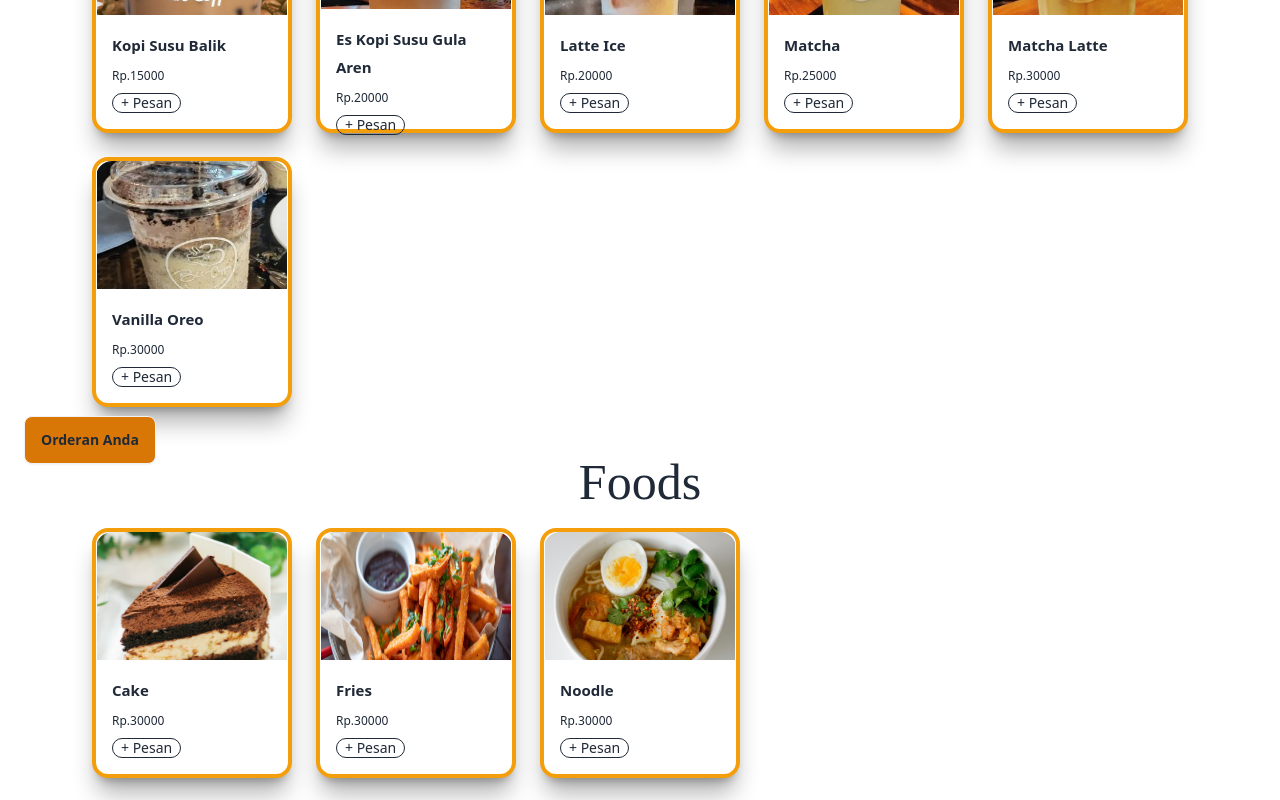
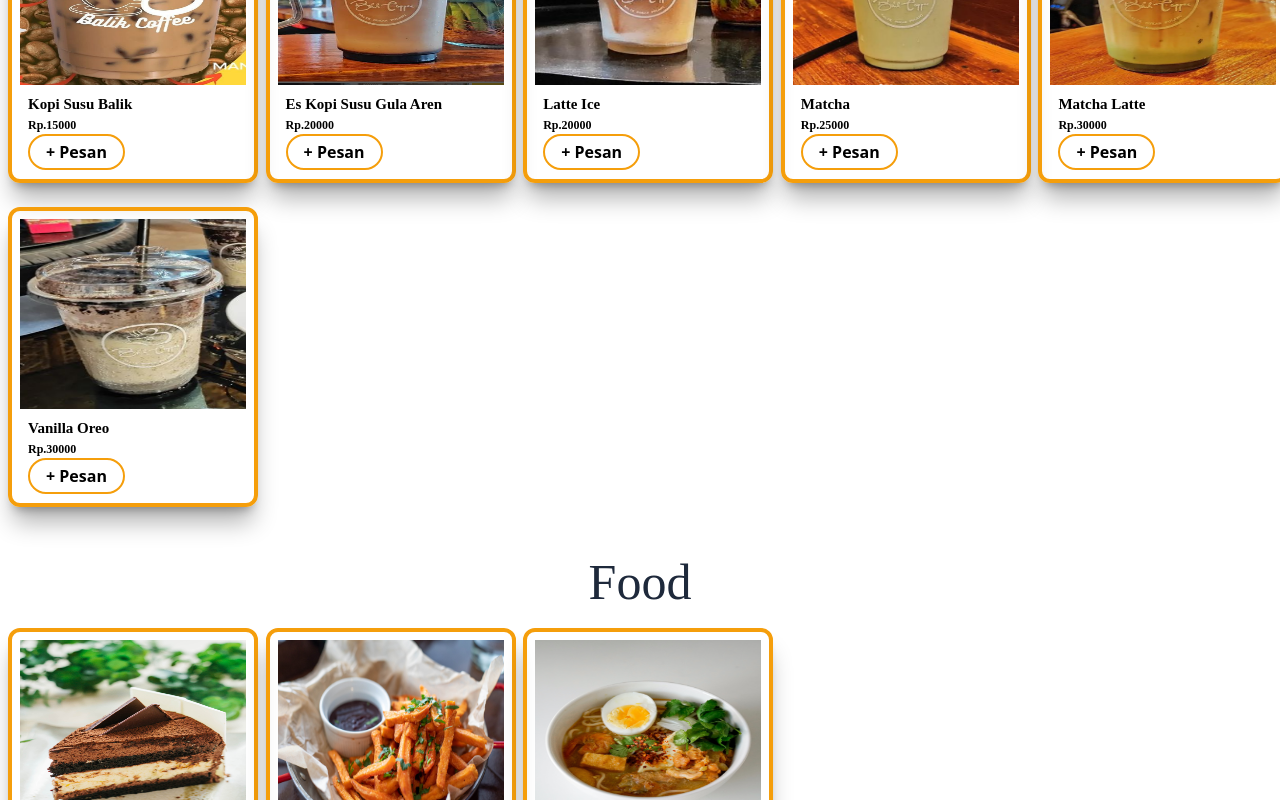
Before and after one commit to zikran69/DockerExMachina, a React (Vite) app: page /Order in a window 1280 px wide. Shown: the part 320-1120 px from the top of the page. Built offline with nearby package versions, Linux system fonts and the light colour scheme; a web font is replaced by a local one.

Commit message:
order list

```diff
--- a/package.json
+++ b/package.json
@@ -10,7 +10,6 @@
     "preview": "vite preview"
   },
   "dependencies": {
-    "boxicons": "^2.1.4",
     "react": "^18.2.0",
     "react-dom": "^18.2.0",
     "react-router-dom": "^6.20.0",
@@ -24,7 +23,6 @@
     "@types/react-dom": "^18.2.15",
     "@vitejs/plugin-react": "^4.2.0",
     "autoprefixer": "^10.4.16",
-    "daisyui": "^4.4.19",
     "eslint": "^8.53.0",
     "eslint-plugin-react": "^7.33.2",
     "eslint-plugin-react-hooks": "^4.6.0",
--- a/src/component/Order/orderdrink.jsx
+++ b/src/component/Order/orderdrink.jsx
@@ -3,25 +3,33 @@ export default function Orderdrink() {
   return (
     <div className="w-full lg:pt-[120px] pt-[60px]">
       <div className="w-full flex justify-center items-center">
-        <h1 className="font-primary text-[30px] lg:text-[50px]">Drinks</h1>
+        <h1 className="font-primary text-[30px] lg:text-[50px] text-slate-800">
+          Drinks
+        </h1>
       </div>
       <div className="w-full p-2 flex items-center justify-center">
         <div className="grid grid-cols-2 gap-2 lg:grid-cols-5 lg:gap-6">
           {drink.map((item, index) => (
             <div
               key={index}
-              className="card w-[180px] lg:w-[200px] lg:h-[250px] bg-base-100 border-4 border-amber-500 shadow-xl shadow-black/30"
+              className=" w-[180px] lg:w-[250px] lg:h-[300px] bg-base-100 border-4 border-amber-500 shadow-xl shadow-black/30 rounded-xl"
             >
-              <figure>
+              <div className="justify-center items-center m-2">
                 <img
-                  className="w-[200px] lg:w-[190px] h-[130px] lg:h-[250px]"
+                  className="w-[200px] lg:w-[240px] h-[130px] lg:h-[190px]"
                   src={item.img}
                 />
-              </figure>
-              <div className="card-body lg:h-[120px] p-4">
-                <h3 className="card-title text-[15px]">{item.title}</h3>
-                <p className="text-[12px]">Rp.{item.price}000 </p>
-                <button className="badge badge-outline p-2">+ Pesan</button>
+              </div>
+              <div className=" lg:h-[120px] pl-4">
+                <h3 className="text-[15px] font-primary font-bold">
+                  {item.title}
+                </h3>
+                <p className="text-[12px] font-secondary font-semibold">
+                  Rp.{item.price}000{" "}
+                </p>
+                <button className="border-2 border-amber-500 rounded-full mb-4 px-2 py-0 lg:px-4 lg:py-1 font-semibold hover:bg-amber-700 hover:text-white">
+                  + Pesan
+                </button>
               </div>
             </div>
           ))}
--- a/src/component/Order/orderfood.jsx
+++ b/src/component/Order/orderfood.jsx
@@ -1,27 +1,35 @@
 import food from "../../global-menu/food";
-export default function Orderfood() {
+export default function Orderdrink() {
   return (
     <div className="w-full pt-[30px]">
       <div className="w-full flex justify-center items-center">
-        <h1 className="font-primary text-[30px] lg:text-[50px]">Foods</h1>
+        <h1 className="font-primary text-[30px] lg:text-[50px] text-slate-800">
+          Food
+        </h1>
       </div>
       <div className="w-full p-2 flex items-center justify-center">
         <div className="grid grid-cols-2 gap-2 lg:grid-cols-5 lg:gap-6">
           {food.map((item, index) => (
             <div
               key={index}
-              className="card w-[180px] lg:w-[200px] lg:h-[250px] bg-base-100 border-4 border-amber-500 shadow-xl shadow-black/30"
+              className=" w-[180px] lg:w-[250px] lg:h-[300px] bg-base-100 border-4 border-amber-500 shadow-xl shadow-black/30 rounded-xl"
             >
-              <figure>
+              <div className="justify-center items-center m-2">
                 <img
-                  className="w-[200px] lg:w-[190px] h-[130px] lg:h-[250px]"
+                  className="w-[200px] lg:w-[240px] h-[130px] lg:h-[190px]"
                   src={item.img}
                 />
-              </figure>
-              <div className="card-body lg:h-[120px] p-4">
-                <h3 className="card-title text-[15px]">{item.title}</h3>
-                <p className="text-[12px]">Rp.{item.price}000 </p>
-                <button className="badge badge-outline p-2">+ Pesan</button>
+              </div>
+              <div className=" lg:h-[120px] pl-4">
+                <h3 className="text-[15px] font-primary font-bold">
+                  {item.title}
+                </h3>
+                <p className="text-[12px] font-secondary font-semibold">
+                  Rp.{item.price}000{" "}
+                </p>
+                <button className="border-2 border-amber-500 rounded-full mb-4 px-2 py-0 lg:px-4 lg:py-1 font-semibold hover:bg-amber-700 hover:text-white">
+                  + Pesan
+                </button>
               </div>
             </div>
           ))}
--- a/src/component/Order/orderlist.jsx
+++ b/src/component/Order/orderlist.jsx
@@ -1,31 +1,3 @@
 export default function Orderlist() {
-  return (
-    <div className="fixed bottom-0 inset-x-2 pl-6 pb-4 sm:px-0 sm:flex sm:items-center z-20 ">
-      <div className="drawer">
-        <input id="my-drawer" type="checkbox" className="drawer-toggle" />
-        <div className="drawer-content pl-[200px] lg:pl-4">
-          {/* Page content here */}
-          <label htmlFor="my-drawer" className="btn drawer-button bg-amber-600">
-            Orderan Anda
-          </label>
-        </div>
-        <div className="drawer-side ">
-          <label
-            htmlFor="my-drawer"
-            aria-label="close sidebar"
-            className="drawer-overlay"
-          ></label>
-          <ul className="menu p-4 w-80 min-h-full bg-base-100 text-base-content">
-            {/* Sidebar content here */}
-            <li>
-              <a>Sidebar Item 1</a>
-            </li>
-            <li>
-              <a>Sidebar Item 2</a>
-            </li>
-          </ul>
-        </div>
-      </div>
-    </div>
-  );
+  return <div></div>;
 }
--- a/src/component/home/Navbar.jsx
+++ b/src/component/home/Navbar.jsx
@@ -9,19 +9,19 @@ export default function Navbar() {
   return (
     <div className="backdrop-blur-sm bg-white/30 fixed flex flex-col lg:flex-row justify-between items-center py-2 px-4 mx-auto w-full z-10">
       <div className="flex flex-row gap-20 justify-between items-center ">
-        <NavLink to="/" className="">
+        <NavLink to="/home" className="">
           <img
             className="h-10 lg:h-20"
             src="./src/assets/baliklogo.png"
             alt=""
           />
         </NavLink>
-        <NavLink
-          to="/"
+        <div
+          to="#"
           className="text-[20px] md:text-[23px] lg:text-[50px] lg:ml-[250px]"
         >
           <h1 className="font-primary text-stone-700">Balik Coffe</h1>
-        </NavLink>
+        </div>
         <div>
           <button
             onClick={() => setIsopen(!isopen)}
@@ -56,7 +56,7 @@ export default function Navbar() {
           Order
         </NavLink>
         <Link
-          href="#"
+          to="#"
           className="block px-4 lg:py-2 font-secondary font-bold text-[20px] lg:text-[25px] hover:bg-amber-800 hover:bg-opacity-80 hover:text-white my-2 rounded-full"
         >
           Admin
--- a/src/page/Order.jsx
+++ b/src/page/Order.jsx
@@ -7,9 +7,9 @@ export default function Order() {
     <>
       <Navbar />
       <Menulist />
-      <div className="p-2">
+      {/* <div className="p-2">
         <Orderlist />
-      </div>
+      </div> */}
     </>
   );
 }
--- a/tailwind.config.js
+++ b/tailwind.config.js
@@ -16,5 +16,5 @@ export default {
     extend: {},
   },
   // eslint-disable-next-line no-undef
-  plugins: [require("daisyui")],
+  plugins: [],
 };
```
Also changed, not shown: 1 other file (tests, documents, lock files or other folders).
